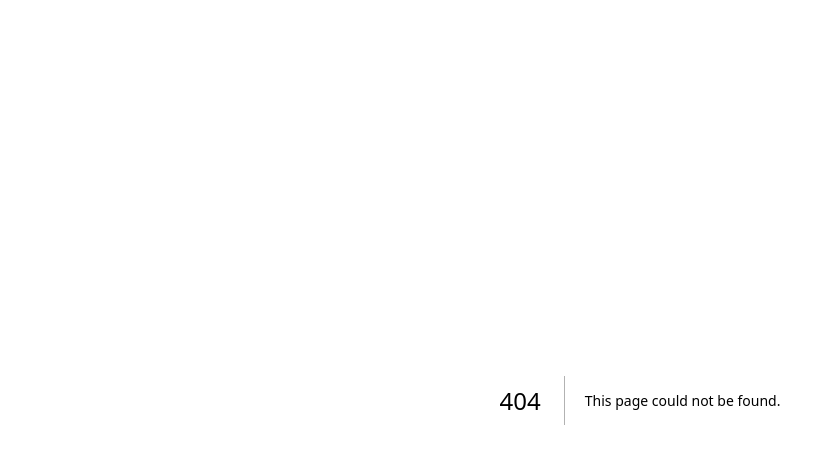
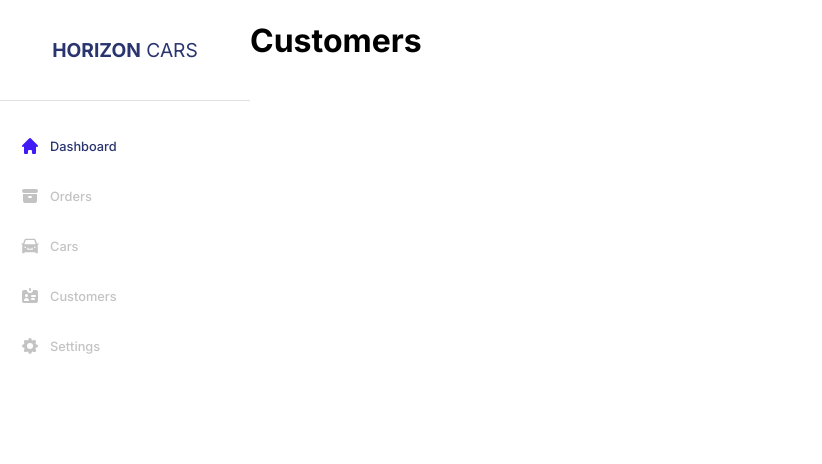
Before and after one commit to knoedel44/car-ecom-admin, a Next.js app: page /Customers in a window 1280 px wide. Before the commit this address had no page. Shown: the top 464 px of the page, without its empty margins (0-822 px from the left). Built offline with nearby package versions, Linux system fonts and the light colour scheme.

Commit message:
added routes to app + navbar as default layout

```diff
--- a/src/app/(routes)/Cars/page.tsx
+++ b/src/app/(routes)/Cars/page.tsx
@@ -1,4 +1,4 @@
-
+import React from "react";
 
 export default function CarOverview() {
     return (
--- /dev/null
+++ b/src/app/(routes)/Customers/page.tsx
@@ -0,0 +1,9 @@
+
+
+export default function Customers() {
+    return (
+        <div>
+            <h1>Customers</h1>
+        </div>
+    )
+}
--- a/src/app/layout.tsx
+++ b/src/app/layout.tsx
@@ -1,6 +1,8 @@
 import type { Metadata } from 'next'
 import { Inter } from 'next/font/google'
 import './globals.css'
+import Filter from '@/app/components/Layout/Filter'
+import styles from './page.module.css'
 
 const inter = Inter({ subsets: ['latin'] })
 
@@ -16,7 +18,10 @@ export default function RootLayout({
 }) {
   return (
     <html lang="en">
-      <body className={inter.className}>{children}</body>
+      <body className={`${inter.className} ${styles.pageContent}`}>
+      <Filter />
+      {children}
+      </body>
     </html>
   )
 }
--- a/src/app/page.tsx
+++ b/src/app/page.tsx
@@ -1,11 +1,10 @@
-import Filter from "@/app/components/Filter/Filter";
+import Filter from "@/app/components/Layout/Filter";
 import styles from "./page.module.css";
 import DashboardContent from "@/app/components/Dashboard/overview/DashboardContent";
 
 export default function Home() {
     return (
         <div className={styles.pageContent}>
-            <Filter/>
             <DashboardContent/>
         </div>
     )
```
Also changed, not shown: src/app/(routes)/Orders/page.tsx (added, +8 -0 lines), src/app/(routes)/Settings/page.tsx (added, +9 -0 lines).
